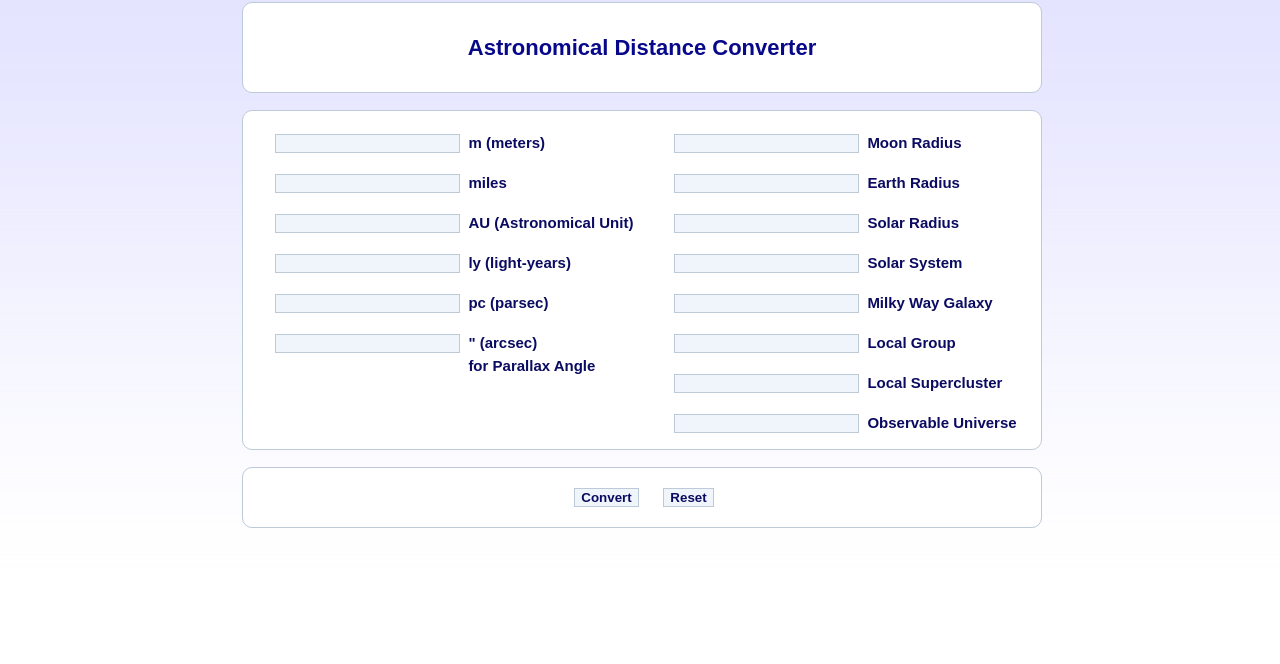
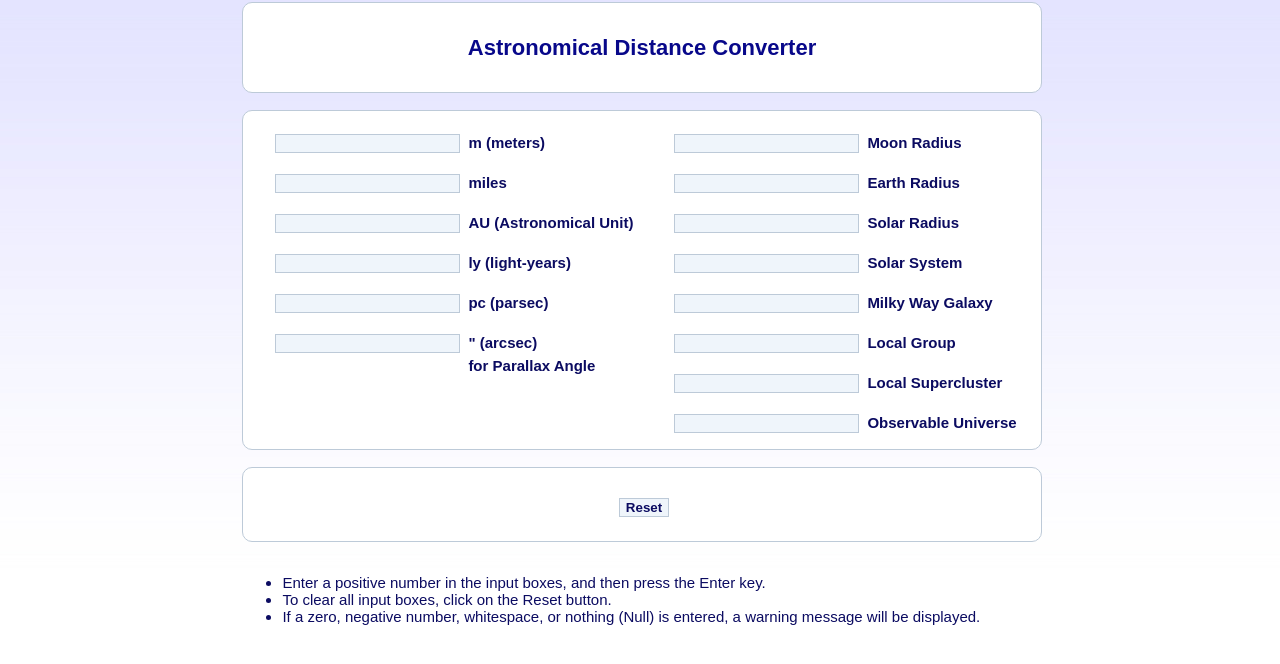
Before and after one commit to astrorhee/p3.mirinei.biz, a PHP site: page / in a window 1280 px wide. Shown: the part 31-695 px from the top of the page. Run offline with PHP 8.4, Linux system fonts and the light colour scheme; some libraries are stand-ins or nearby versions.

Commit message:
final version, hopefully

```diff
--- a/css/style.css
+++ b/css/style.css
@@ -35,6 +35,15 @@ input {
 	text-align: right;
 }
 
+li {
+	font-weight: 400;
+}
+
+.button:hover {
+	border: 1px solid #BDCAD8;
+	background: #DFF5FB;
+}
+
 .window-outer {
 	border-radius: 10px;
 	border-width: 1px;
--- a/index.php
+++ b/index.php
@@ -27,10 +27,11 @@
 
         <br>
 
+        <div>
+          <form method="POST">
+
             <div class="window-outer">
-          <form>
-
-            <table border="0">
+              <table>
                 <tr>
                   <td style="width: 10px;"></td>
 
@@ -70,7 +71,7 @@
                   <td style="width: 15px;"></td>
 
                   <td>
-                  <table style="margin-bottom: 10px;" border="0">
+                    <table style="margin-bottom: 10px;">
                       <tr>
                         <td><br><input id="5"  onchange="conversion(id)"></td>
                         <td><br>Moon Radius</td>
@@ -109,27 +110,32 @@
                   <td style="width: 10px;"></td>
                 </tr>
               </table>
-
             </div>
 
             <br>
 
             <div class="window-outer">
-            <br>
-            <table>
+              <table style="margin-top: 6px;">
+                <tr><td>&nbsp;</td></tr>
                 <tr>
                   <td>
-                  <input type="button" value="Convert">
-                  &nbsp;
-                </td>
-                <td>
-                  &nbsp;
-                  <input type="reset" value="Reset">
+                    <input type="reset" value="Reset" class="button">
                   </td>
                 </tr>
+                <tr><td>&nbsp;</td></tr>
               </table>
+            </div>
+
           </form>
+        </div>
+
+        <div>
           <br>
+          <ul>
+            <li>Enter a positive number in the input boxes, and then press the Enter key.</li>
+            <li>To clear all input boxes, click on the Reset button.</li>
+            <li>If a zero, negative number, whitespace, or nothing (Null) is entered, a warning message will be displayed.</li>
+          </ul>
         </div>
 
       </td>
--- a/js/conversion.js
+++ b/js/conversion.js
@@ -1,18 +1,22 @@
-//console.log(id, id2);
-// - warnings for negative values, non-numbers
-// - window popup
-// - background change
-
 function as_to_AU() {
   $("#2").val(1./Math.tan($("#13").val()*2.*Math.PI/(360.*60.*60.)));
   conversion(2);
 }
 
+
 function conversion(id) {
 
+  id2 = '#' + id
+
+  if ( isNaN($(id2).val()) || !$(id2).val() || $(id2).val() <= 0 || $.inArray(' ', $(id2).val()) != -1 || !isFinite($(id2).val()) ) {
+    console.log($(id2).val(), isNaN($(id2).val()));
+    alert ("positive number only!");
+    return;
+  }
+
   var ratio = [ 1., 1609.344, 149597870660., 9460730472000000., 149597870660./Math.tan(2.*Math.PI/(360.*60.*60.)),
-                1738000., 6378136., 695508260., 1e+13, 9.460730472e+20, 2.8382191416e+22, 9.460730472e+23, 1.32450226608e+26 ];
-  id2 = '#' + id
+                1738000., 6378136., 695508260., 1e+13, 9.460730472e+20, 2.8382191416e+22, 9.460730472e+23, 2.*1.32450226608e+26 ];
+
 
   for (i=0; i<ratio.length; i++) {
     if (i==id) {
```
Lines whose indentation alone changed are shown as unchanged.
